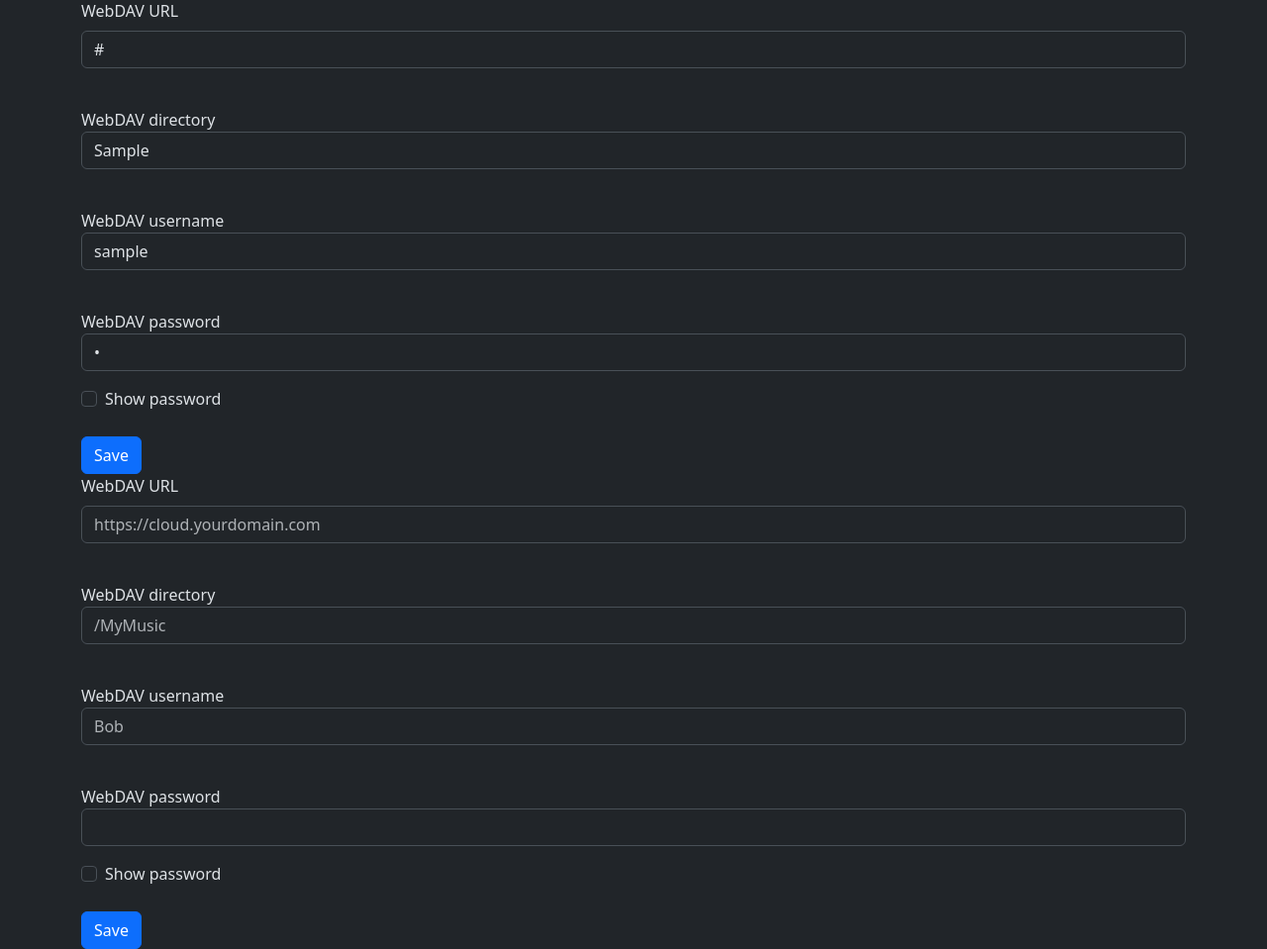
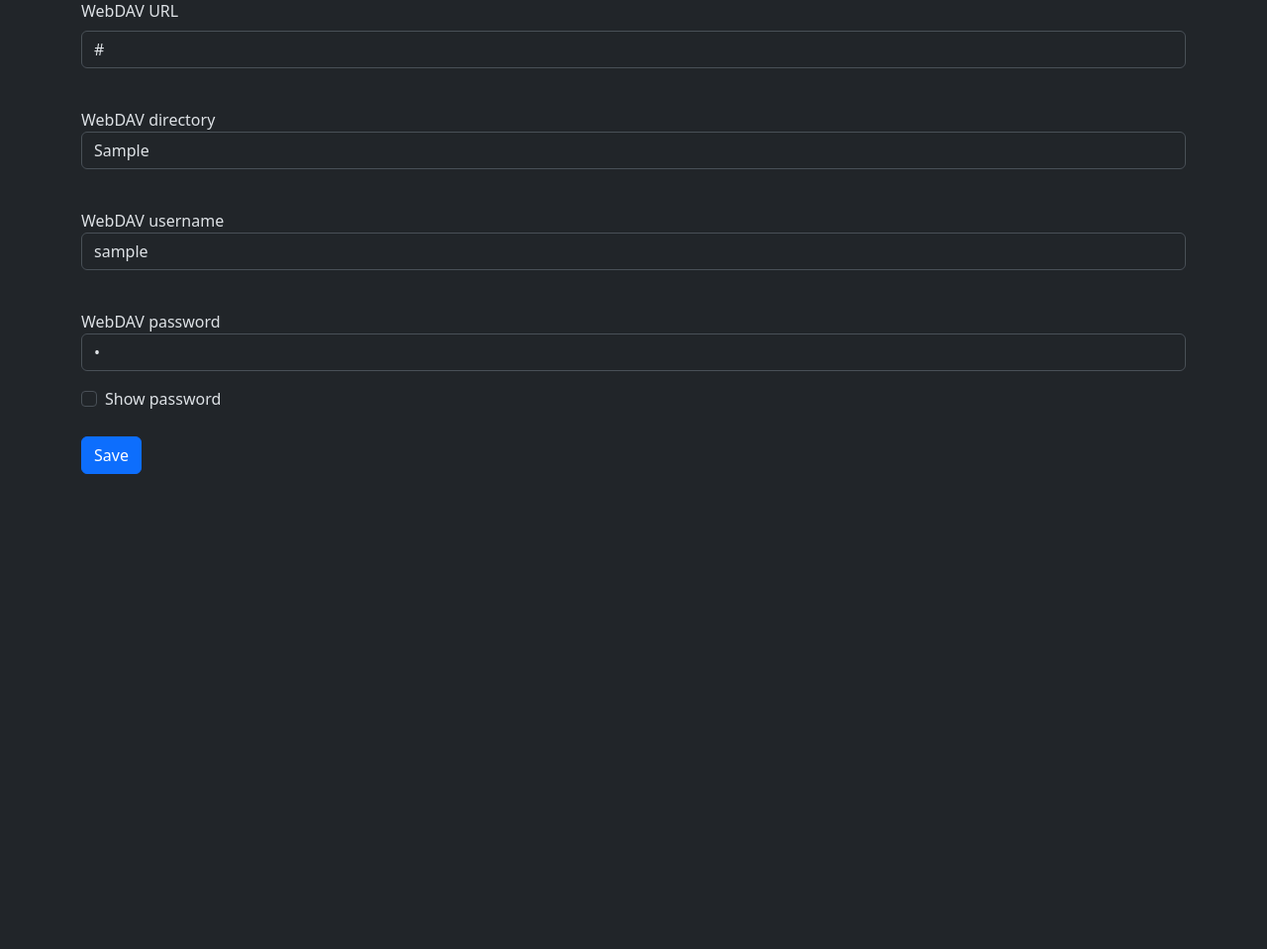
Before and after one commit to thijstakken/MusicService, a Flask app: page /settings in a window 1280 px wide. Shown: the part 163-1122 px from the top of the page at 99% size. After the commit the page ends 642 px from the top, so only its background shows below. Run offline with Flask 3, Linux system fonts and the light colour scheme; tables that the repository leaves empty hold one stand-in row (values such as "Sample post"); some libraries are stand-ins or nearby versions.

Commit message:
fixed rendering bug

```diff
--- a/web/templates/settings.html
+++ b/web/templates/settings.html
@@ -42,11 +42,11 @@
             </div>
             <div class="mb-3">
                 <label>WebDAV username</label>
-                <input type="text" class="form-control" name="WebDAV_Username" placeholder="Bob" value={{ webdav.WebDAV_Username }}><br>
+                <input type="text" class="form-control" name="WebDAV_Username" placeholder="Bob" value="{{ webdav.WebDAV_Username }}"><br>
             </div>
             <div class="mb-3">
                 <label>WebDAV password</label>
-                <input type="password" class="form-control" name="WebDAV_Password" placeholder="" id="password" value={{ webdav.WebDAV_Password }}>
+                <input type="password" class="form-control" name="WebDAV_Password" placeholder="" id="password" value="{{ webdav.WebDAV_Password }}">
             </div>
             <div class="form-check">
                 <input class="form-check-input" type="checkbox" value="" id="flexCheckDefault" onclick="passwordShow()">
@@ -59,9 +59,7 @@
             <button class="btn btn-primary" type="submit">Save</button>
             <!-- <button class="btn btn-primary" type="submit">Validate settings</button> -->
         </form>
-        {% endfor %}
-
-
+        {% else %}
         <form action="/settings/save" method="post">
 
             <div class="mb-3">
@@ -91,7 +89,7 @@
             <button class="btn btn-primary" type="submit">Save</button>
             <!-- <button class="btn btn-primary" type="submit">Validate settings</button> -->
         </form>
-
+        {% endfor %}
 
         <script>
             function passwordShow() {
```
